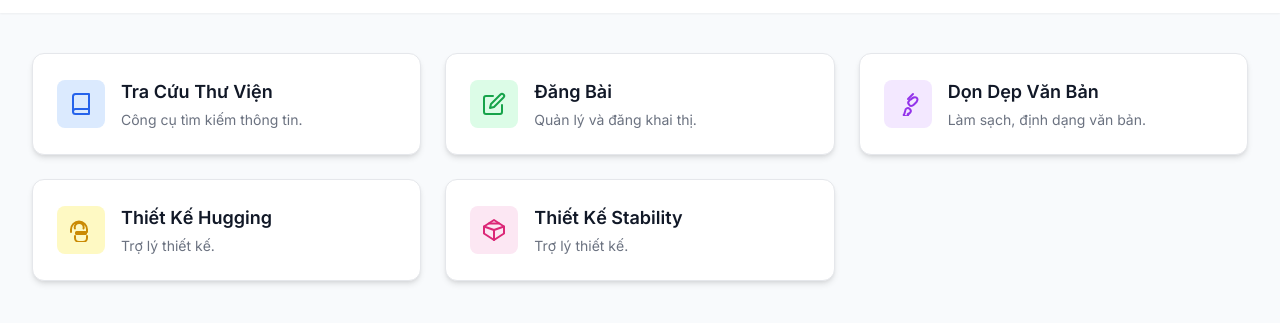
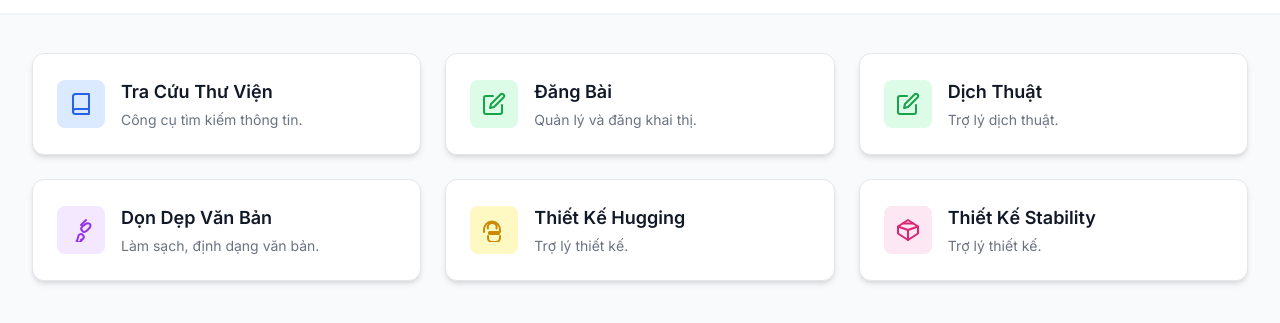
Before and after one commit to phatnguphatngon/nhom-hoang-phap, a website: page home.html in a window 1280 px wide. Shown: the part 51-374 px from the top of the page. Drawn offline with nearby package versions, Linux system fonts and the light colour scheme; sample sign-in values are in the browser's storage.

Commit message:
Update home.html

```diff
--- a/home.html
+++ b/home.html
@@ -63,6 +63,12 @@
                             <div><h3 class="text-lg font-semibold text-gray-900">Đăng Bài</h3><p class="text-gray-500 mt-1 text-sm">Quản lý và đăng khai thị.</p></div>
                         </div>
                     </a>
+                    <a href="https://dichthuatgemmini.onrender.com/" class="menu-card block bg-white rounded-xl p-6 shadow-md border border-gray-200">
+                         <div class="flex items-center space-x-4">
+                            <div class="flex-shrink-0 bg-green-100 text-green-600 rounded-lg p-3"><svg xmlns="http://www.w3.org/2000/svg" width="24" height="24" viewBox="0 0 24 24" fill="none" stroke="currentColor" stroke-width="2" stroke-linecap="round" stroke-linejoin="round"><path d="M11 4H4a2 2 0 0 0-2 2v14a2 2 0 0 0 2 2h14a2 2 0 0 0 2-2v-7"></path><path d="M18.5 2.5a2.121 2.121 0 0 1 3 3L12 15l-4 1 1-4 9.5-9.5z"></path></svg></div>
+                            <div><h3 class="text-lg font-semibold text-gray-900">Dịch Thuật</h3><p class="text-gray-500 mt-1 text-sm">Trợ lý dịch thuật.</p></div>
+                        </div>
+                    </a>
                     <a href="/dondepvanban.html" class="menu-card block bg-white rounded-xl p-6 shadow-md border border-gray-200">
                         <div class="flex items-center space-x-4">
                             <div class="flex-shrink-0 bg-purple-100 text-purple-600 rounded-lg p-3"><svg xmlns="http://www.w3.org/2000/svg" width="24" height="24" viewBox="0 0 24 24" fill="none" stroke="currentColor" stroke-width="2" stroke-linecap="round" stroke-linejoin="round"><path d="M12.5 21.5a2.5 2.5 0 0 1-4.2 2 .5.5 0 0 1-.2-1l1.2-3.7a2.5 2.5 0 0 1 4.2-2l.5.5a2.5 2.5 0 0 1 0 3.5l-1.5 1.5a.5.5 0 0 1-.8 0L12.5 21.5z"></path><path d="m17 2-5 5"></path><path d="M15 7.5c.7-1 1.5-1.5 2.5-2C20 4.5 21.5 6 21.5 7.5c0 .7-.5 1.5-1 2.5-1 1-1.5 1.5-2.5 2.5C17 13.5 16 14 15 14c-.7 0-1.5-.5-2-1.5a2.5 2.5 0 0 1 0-3.5c.5-1 1.3-1.5 2-2Z"></path></svg></div>
@@ -101,6 +107,7 @@
                 <div class="border-t my-2"></div>
                 <a href="https://khaithi-search-frontend.onrender.com/" class="dropdown-link flex items-center px-4 py-2 text-gray-700 hover:bg-gray-100"><span>Tra Cứu Thư Viện</span></a>
                 <a href="https://quanlyblog.onrender.com/" class="dropdown-link flex items-center px-4 py-2 text-gray-700 hover:bg-gray-100"><span>Đăng Bài Khai Thị</span></a>
+                <a href="https://dichthuatgemmini.onrender.com/" class="dropdown-link flex items-center px-4 py-2 text-gray-700 hover:bg-gray-100"><span>Dịch Thuật</span></a>
                 <a href="/dondepvanban.html" class="dropdown-link flex items-center px-4 py-2 text-gray-700 hover:bg-gray-100"><span>Dọn Dẹp Văn Bản</span></a>
                 <a href="https://thietkehungging.onrender.com/" class="dropdown-link flex items-center px-4 py-2 text-gray-700 hover:bg-gray-100"><span>Thiết Kế Hugging</span></a>
                 <a href="https://thietkestability.onrender.com/" class="dropdown-link flex items-center px-4 py-2 text-gray-700 hover:bg-gray-100"><span>Thiết Kế Stability</span></a>
```
